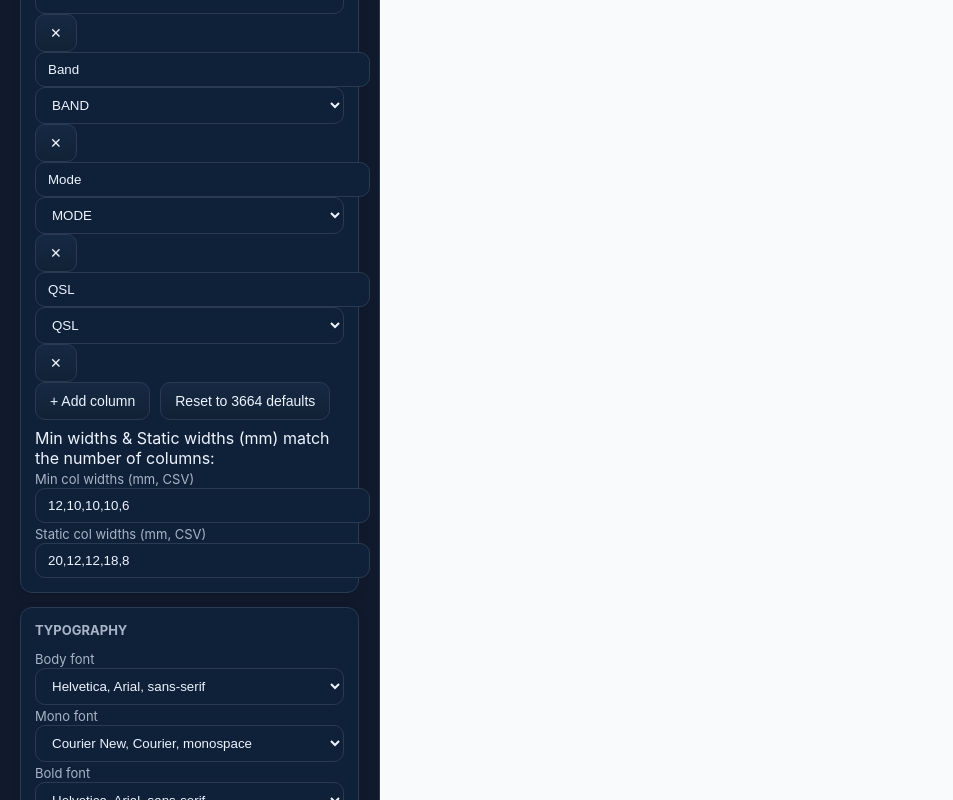
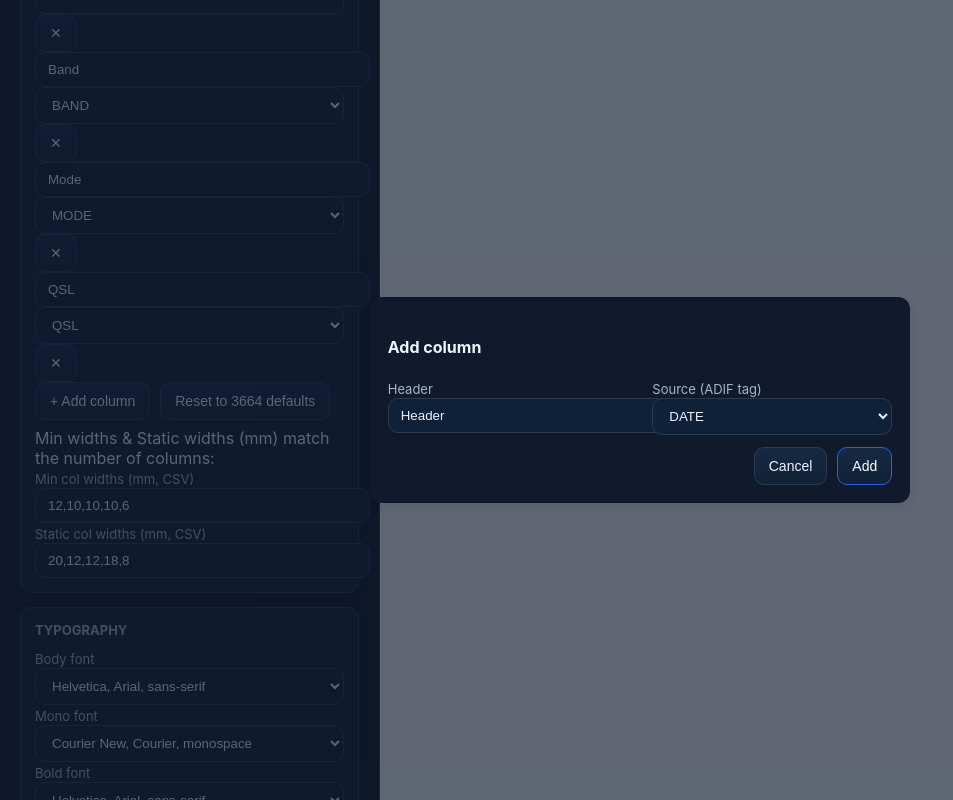
Before and after one commit to s53zo/ADIF-to-QSL-label, a plain HTML site: page make_qsl_labels.html in a window 1280 px wide. Both pictures are taken after a click on the button "+ Add column". Shown: the part 2442-3242 px from the top of the page, without its empty margins (0-953 px from the left). Drawn offline with nearby package versions, Linux system fonts and the light colour scheme.

Commit message:
Add files via upload

```diff
--- a/make_qsl_labels.html
+++ b/make_qsl_labels.html
@@ -64,6 +64,10 @@ button.primary:hover{background:#1d4ed8}
 canvas{background:#ffffff; border:1px solid var(--border); border-radius:12px; box-shadow:var(--shadow)}
 .preview-wrap{padding:16px; overflow:auto; flex:1; background:var(--panel-2)}
 .controls{display:flex; gap:10px; align-items:center}
+.overlay{position:fixed; inset:0; display:none; align-items:center; justify-content:center; background:rgba(15,23,42,0.65); z-index:200}
+.overlay .dialog{min-width:280px; padding:18px; border-radius:var(--radius); box-shadow:var(--shadow)}
+.overlay .row{display:flex; gap:12px; margin-bottom:12px}
+.overlay .actions{display:flex; gap:10px; justify-content:flex-end; margin-top:10px}
 
 .banner{margin:10px 16px 0 16px; padding:12px 14px; border-radius:10px; background:#e0f2fe; color:#0369a1; font-size:13px}
 .warn{color:var(--warn); font-size:12px}
```
